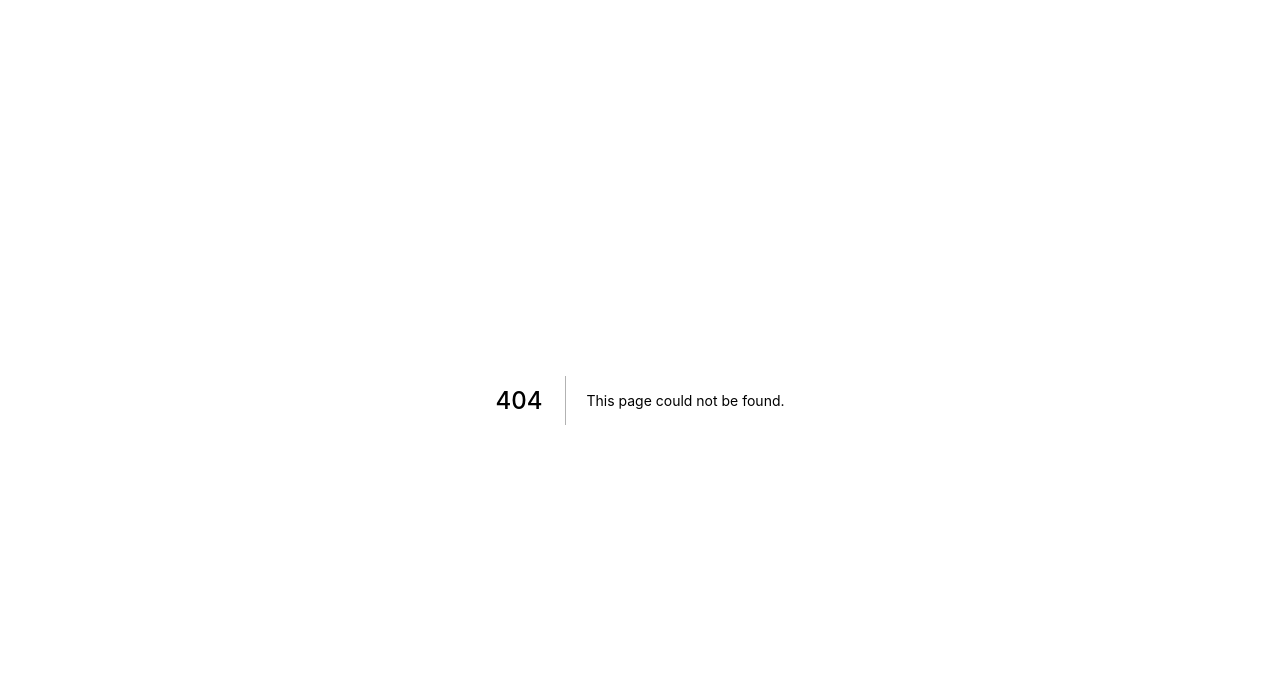
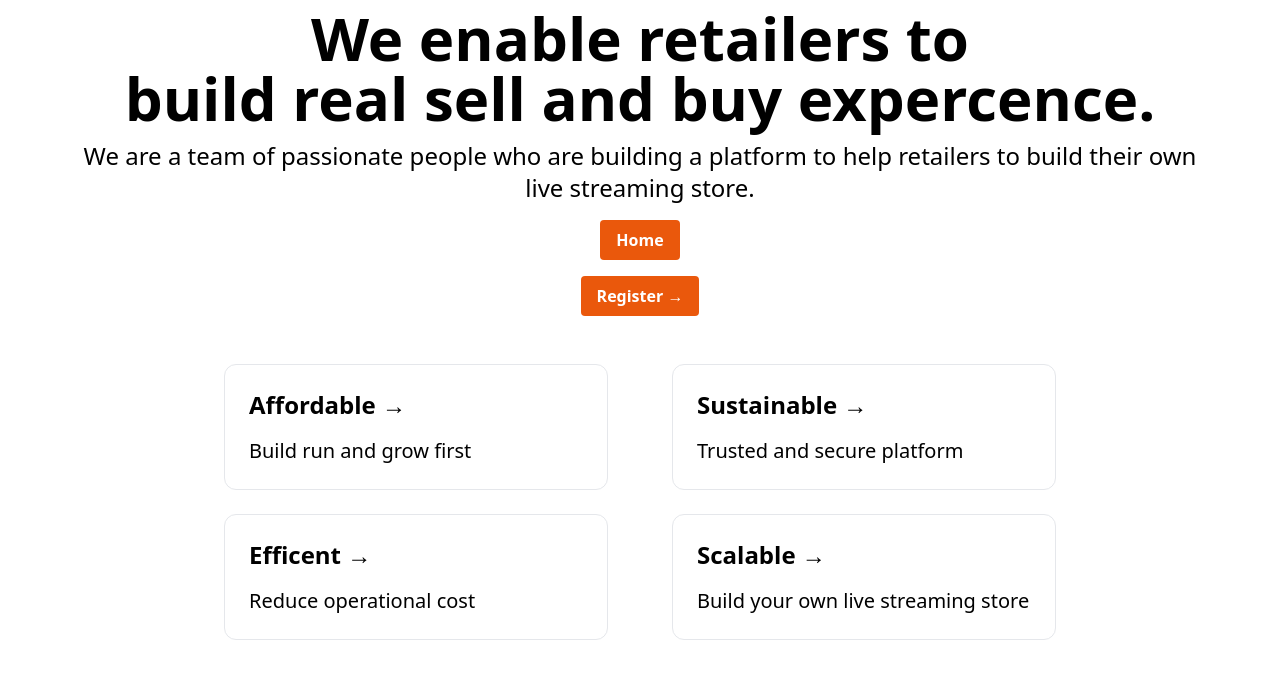
Before and after one commit to Vaibhavmurmu/nextjs13, a Next.js app: page /about in a window 1280 px wide. Before the commit this address had no page. Shown: the top 678 px of the page. Built offline with nearby package versions, Linux system fonts and the light colour scheme.

Commit message:
changes to be committed

```diff
--- /dev/null
+++ b/pages/about.js
@@ -0,0 +1,72 @@
+import Link from 'next/link'
+import Head from 'next/head'
+
+export default function About() {
+  return (
+    <div className="flex min-h-screen flex-col items-center justify-center py-2">
+      <Head>
+        <title>About</title>
+        <link rel="icon" href="/favicon.ico" />
+      </Head>
+
+      <main className="flex w-full flex-1 flex-col items-center justify-centre px-20 text-center">
+        <h1 className="text-6xl font-bold">
+          We enable retailers to{' '}<br />build real sell and buy expercence.
+        </h1>
+
+        <p className="mt-3 text-2xl">
+            We are a team of passionate people who are building a platform to help retailers to build their own live streaming store.
+        </p>
+        <button className="bg-orange-600 hover:bg-orange-700 text-white font-bold py-2 px-4 rounded mt-4">
+          <Link href="/">
+            <a>Home</a>
+          </Link>
+        </button>
+        <button className="bg-orange-600 hover:bg-orange-700 text-white font-bold py-2 px-4 rounded mt-4">
+            <Link href="/register">
+                <a>Register &rarr;</a>
+            </Link>
+        </button>
+        <div className="mt-6 flex max-w-4xl flex-wrap items-center justify-around sm:w-full">
+            <a
+                href="https://nextjs.org/docs"
+                className="mt-6 w-96 rounded-xl border p-6 text-left hover:text-blue-600 focus:text-blue-600"
+            >
+                <h3 className="text-2xl font-bold">Affordable &rarr;</h3>
+                <p className="mt-4 text-xl">
+                    Build run and grow first
+                </p>
+            </a>
+            <a
+                href="https://nextjs.org/learn"
+                className="mt-6 w-96 rounded-xl border p-6 text-left hover:text-blue-600 focus:text-blue-600"
+                >
+                <h3 className="text-2xl font-bold">Sustainable &rarr;</h3>
+                <p className="mt-4 text-xl">
+                    Trusted and secure platform
+                </p>
+            </a>
+            <a
+                href="https://nextjs.org/learn"
+                className="mt-6 w-96 rounded-xl border p-6 text-left hover:text-blue-600 focus:text-blue-600"
+                >
+                <h3 className="text-2xl font-bold">Efficent &rarr;</h3>
+                <p className="mt-4 text-xl">
+                    Reduce operational cost
+                </p>
+            </a>
+
+            <a
+                href="https://nextjs.org/learn"
+                className="mt-6 w-96 rounded-xl border p-6 text-left hover:text-blue-600 focus:text-blue-600"
+                >
+                <h3 className="text-2xl font-bold">Scalable &rarr;</h3>
+                <p className="mt-4 text-xl">
+                    Build your own live streaming store
+                </p>
+            </a>
+        </div>
+     </main>
+    </div>
+    )
+}
--- a/pages/index.js
+++ b/pages/index.js
@@ -11,6 +11,13 @@ export default function Index() {
       </Head>
 
       <main className="flex w-full flex-1 flex-col items-center justify-centre px-20 text-center">
+        <ul>
+          <li>
+            <Link href="/about">
+              <a>About</a>
+            </Link>
+          </li>
+        </ul>
         <h1 className="text-6xl font-bold">
           Live retail streaming{' '}<br />
           <a className="text-orange-600" href="https://nextjs.org">
@@ -18,14 +25,14 @@ export default function Index() {
           </a>
         </h1>
 
-        <p className="mt-3 text-2xl">
+        <p className="mt-3 text-2xl bottom-2">
           Where the retailers build own made the live streaming store{' '}<br />
-          <tage className="mr-4 rounded-md bg-orange-500 p-2 font-mono text-lg text-white">
-            Go live & sell
-          </tage>
-          <tage className="mr-4 rounded-md bg-orange-500 p-2 font-mono text-lg text-white">
-            Go live & buy
-          </tage>
+          <code className="mr-2 rounded-md bg-gray-200 p-2 font-mono text-lg text-black">
+            Live sell
+          </code>
+          <code className="mr-2 rounded-md bg-gray-200 p-2 font-mono text-lg text-black">
+            Live buy
+          </code>
         </p>
         <button className="bg-orange-600 hover:bg-orange-700 text-white font-bold py-2 px-4 rounded mt-4">
           <Link href="/login">
```
